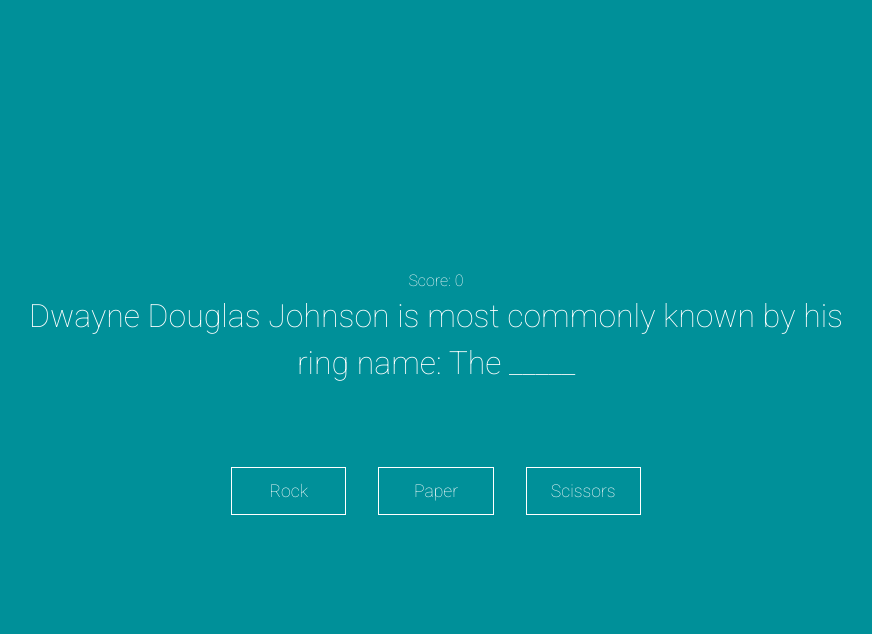
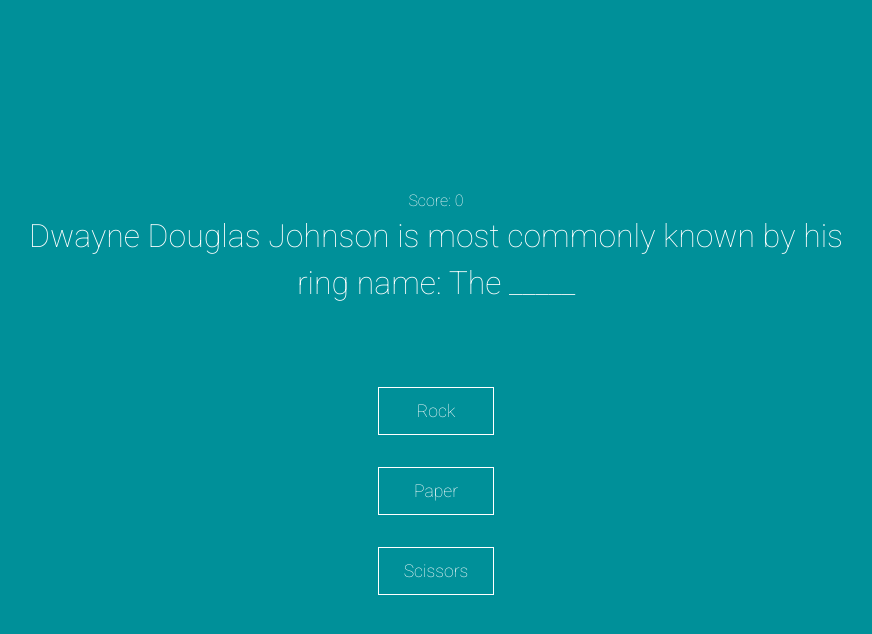
Before and after one commit to jmakhack/react-quiz-game, a React (Create React App) app: page / in a window 1280 px wide. Both pictures are taken after a click on the button "Start". Shown: the top 634 px of the page, without its empty margins (204-1076 px from the left). Built offline with nearby package versions, Linux system fonts and the light colour scheme.

Commit message:
Use double quotes in jsx

```diff
--- a/src/components/Button.js
+++ b/src/components/Button.js
@@ -8,9 +8,11 @@
  */
 const Button = props => {
   return (
-    <button className='button' onClick={props.onClick}>
-      {props.label}
-    </button>
+    <div className="Button">
+      <button className="button" onClick={props.onClick}>
+        {props.label}
+      </button>
+    </div>
   )
 }
 
--- a/src/screens/EndScreen.js
+++ b/src/screens/EndScreen.js
@@ -22,12 +22,12 @@
   /** @inheritdoc */
   render() {
     return (
-      <div>
+      <div className="EndScreen">
         Thanks for playing!
         <div className="header">
           Final Score: {this.props.score}
         </div>
-        <Button onClick={() => this.onClickRestart()} label='Try Again'/>
+        <Button onClick={() => this.onClickRestart()} label="Try Again"/>
       </div>
     )
   }
--- a/src/screens/QuestionScreen.js
+++ b/src/screens/QuestionScreen.js
@@ -79,14 +79,14 @@
   /** @inheritdoc */
   render() {
     return (
-      <div>
+      <div className="QuestionScreen">
         Score: {this.props.score}
         <div className="header">
           {this.state.curQuestion}
         </div>
-        <Button onClick={() => this.onClickAnswer('rock')} label='Rock'/>
-        <Button onClick={() => this.onClickAnswer('paper')} label='Paper'/>
-        <Button onClick={() => this.onClickAnswer('scissors')} label='Scissors'/>
+        <Button onClick={() => this.onClickAnswer('rock')} label="Rock"/>
+        <Button onClick={() => this.onClickAnswer('paper')} label="Paper"/>
+        <Button onClick={() => this.onClickAnswer('scissors')} label="Scissors"/>
       </div>
     )
   }
--- a/src/screens/WelcomeScreen.js
+++ b/src/screens/WelcomeScreen.js
@@ -22,7 +22,7 @@
   /** @inheritdoc */
   render() {
     return (
-      <div>
+      <div className="WelcomeScreen">
         <div className="header">
           Welcome to the Rock, Paper, Scissors Quiz Game!
         </div>
```
